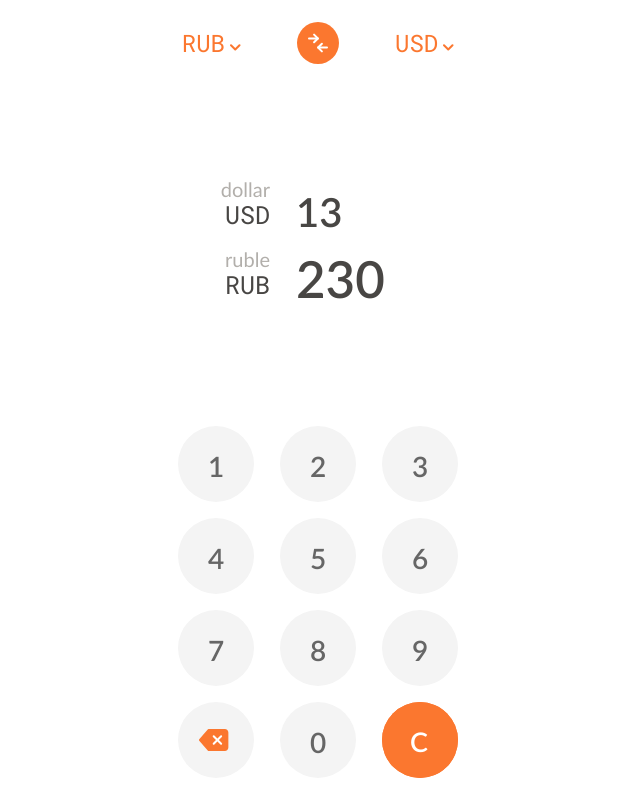
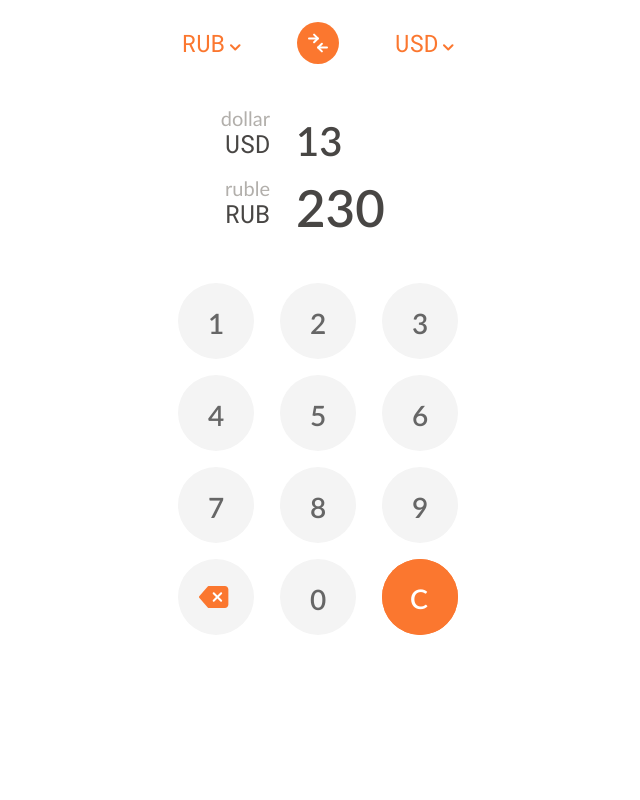
Before and after one commit to const-int/ileto, a React (Create React App) app: page / in a window 1280 px wide. Shown: the whole page, without its empty margins (322-962 px from the left). Built offline with nearby package versions, Linux system fonts and the light colour scheme.

Commit message:
Applied visualViewport values for app container height styles

```diff
--- a/src/App.js
+++ b/src/App.js
@@ -1,4 +1,4 @@
-import React from 'react';
+import React, { useEffect } from 'react';
 import ThemeProvider from 'providers/ThemeProvider';
 import Container from "components/Container";
 import Header from "components/Header";
@@ -6,6 +6,18 @@ import Display from 'components/Display';
 import Dial from 'components/Dial';
 
 function App() {
+
+  useEffect(() => {
+    if (!visualViewport) {
+      return;
+    }
+
+    const root = document.documentElement;
+
+    root.style.setProperty('--app-height', `${visualViewport.height}px`);
+    root.style.setProperty('--app-top-offset', `${visualViewport.pageTop}px`);
+  }, []);
+
   return (
     <ThemeProvider>
       <Container>
--- a/src/components/Container/useStyles.js
+++ b/src/components/Container/useStyles.js
@@ -4,7 +4,6 @@ export default makeStyles((theme) => ({
   root: {
     display: "flex",
     flexDirection: "column",
-    height: "100vh",
     backgroundColor: theme.color.background
   }
 }));
--- a/src/components/Display/useStyles.js
+++ b/src/components/Display/useStyles.js
@@ -6,6 +6,5 @@ export default makeStyles(() => ({
     display: "flex",
     flexDirection: "column",
     alignItems: "center",
-    height: "100%",
   }
 }));
--- a/src/index.css
+++ b/src/index.css
@@ -2,36 +2,47 @@
 
 @font-face {
   font-family: 'Lato';
-  src: local('Lato Regular'), local('Lato-Regular'),
-      url('./fonts/Lato-Regular.woff') format('woff');
+  src: local('Lato Regular'), local('Lato-Regular'), url('./fonts/Lato-Regular.woff') format('woff');
   font-weight: 400;
   font-style: normal;
 }
 
 @font-face {
   font-family: 'Lato';
-  src: local('Lato Semibold'), local('Lato-Semibold'),
-      url('./fonts/Lato-Semibold.woff') format('woff');
+  src: local('Lato Semibold'), local('Lato-Semibold'), url('./fonts/Lato-Semibold.woff') format('woff');
   font-weight: 600;
   font-style: normal;
 }
 
 @font-face {
   font-family: 'Lato';
-  src: local('Lato Bold'), local('Lato-Bold'),
-      url('./fonts/Lato-Bold.woff') format('woff');
+  src: local('Lato Bold'), local('Lato-Bold'), url('./fonts/Lato-Bold.woff') format('woff');
   font-weight: 700;
   font-style: normal;
 }
 
+:root {
+  --app-height: 100vh;
+  --app-top-offset: 0;
+}
+
 body {
   margin: 0;
-  min-height: 100vh;
+  height: 100vh;
+  max-height: 100vh;
+  overflow: hidden;
   font-family: 'Lato', -apple-system, BlinkMacSystemFont, sans-serif;
   -webkit-font-smoothing: antialiased;
   -moz-osx-font-smoothing: grayscale;
 }
 
+#root {
+  height: var(--app-height);
+  margin-top: var(--app-top-offset);
+  max-height: 100vh;
+  overflow: auto;
+}
+
 *, *::after, *::before {
   box-sizing: border-box;
 }
```
